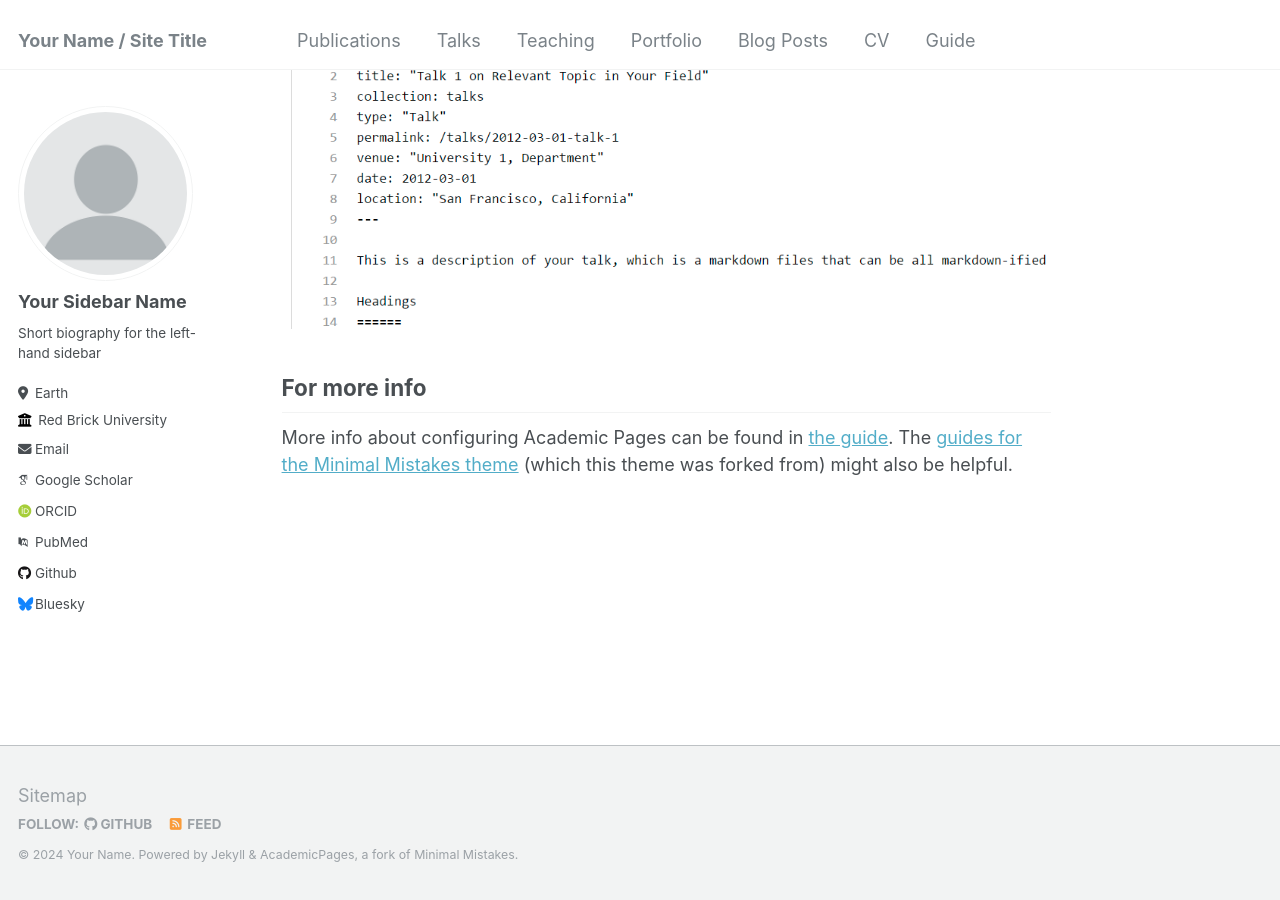
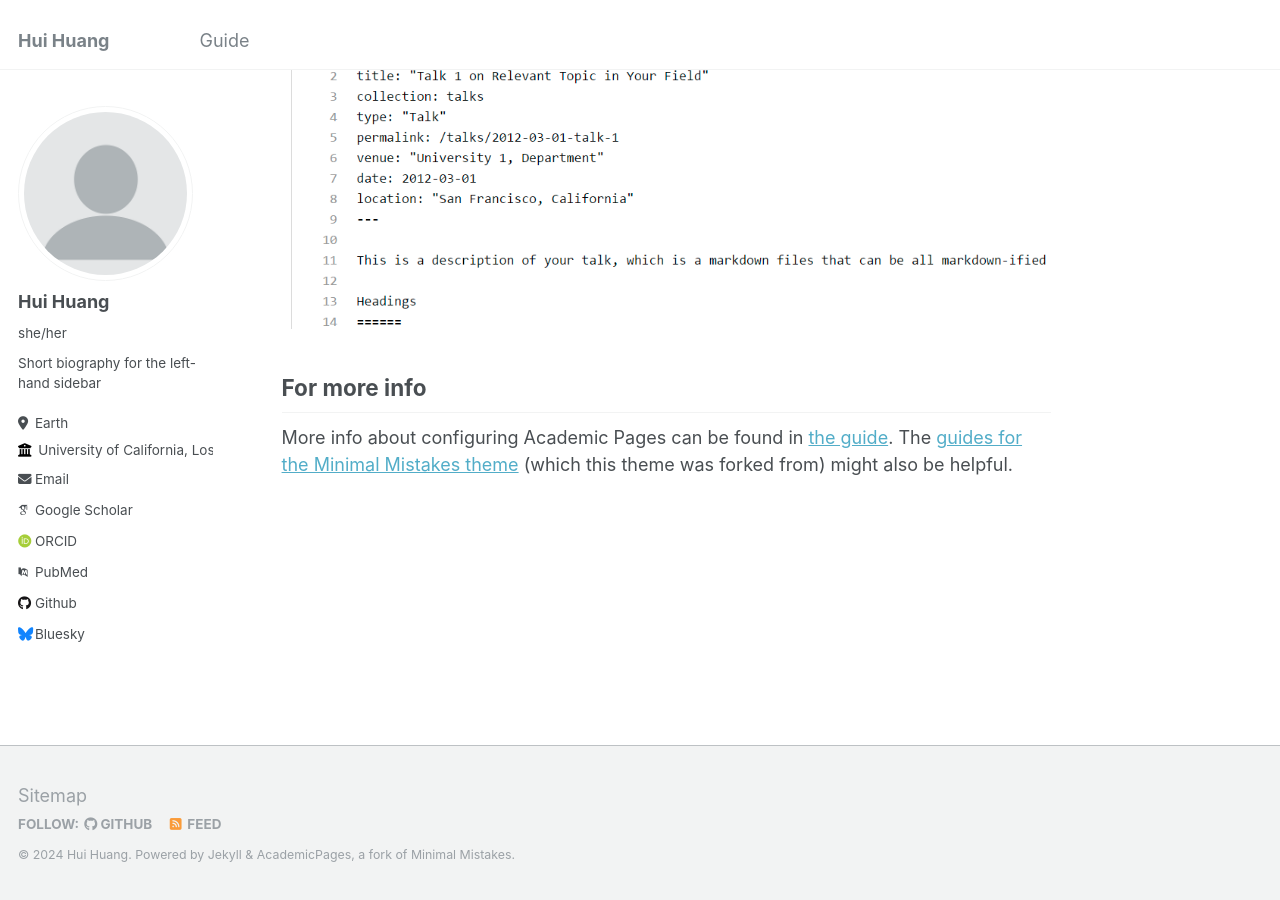
Before and after one commit to huihuang12/huihuang12.github.io, a Jekyll site: the page built from _pages/about.md, in a window 1280 px wide and 900 px high, scrolled down 2660 px. Built offline with Jekyll 4.4.1, drawn with Linux system fonts in a browser that asks for light colours; some web fonts are replaced.

Commit message:
initial commit

```diff
--- a/_config.yml
+++ b/_config.yml
@@ -8,13 +8,13 @@
 
 # Basic Site Settings
 locale                   : "en-US"
-title                    : "Your Name / Site Title"
+title                    : "Hui Huang"
 title_separator          : "-"
-name                     : &name "Your Name"
+name                     : &name "Hui Huang"
 description              : &description "personal description"
-url                      : https://academicpages.github.io # the base hostname & protocol for your site e.g. "https://mmistakes.github.io"
+url                      : https://huihuang12.github.io # the base hostname & protocol for your site e.g. "https://mmistakes.github.io"
 baseurl                  : "" # the subpath of your site, e.g. "/blog"
-repository               : "academicpages/academicpages.github.io"
+repository               : "huihuang12/huihuang12.github.io"
 
 # Site Author - The following control what appear as part of the author content on the side bar.
 #               If a field is blank the icon and link will not appear, otherwise it will be shown.
@@ -22,13 +22,13 @@ repository               : "academicpages/academicpages.github.io"
 author:
   # Biographic information
   avatar           : "profile.png"
-  name             : "Your Sidebar Name"
-  pronouns         : # example: "she/her"
+  name             : "Hui Huang"
+  pronouns         : "she/her"
   bio              : "Short biography for the left-hand sidebar"
   location         : "Earth"
-  employer         : "Red Brick University"
+  employer         : "University of California, Los Angeles"
   uri              : # URL
-  email            : "none@example.org"
+  email            : "huihuang12@g.ucla.org"
 
   # Academic websites
   arxiv            : # URL - Update with the correct link to your profile
```
Also changed, not shown: _data/navigation.yml (+12 -12 lines), 1 other file.
